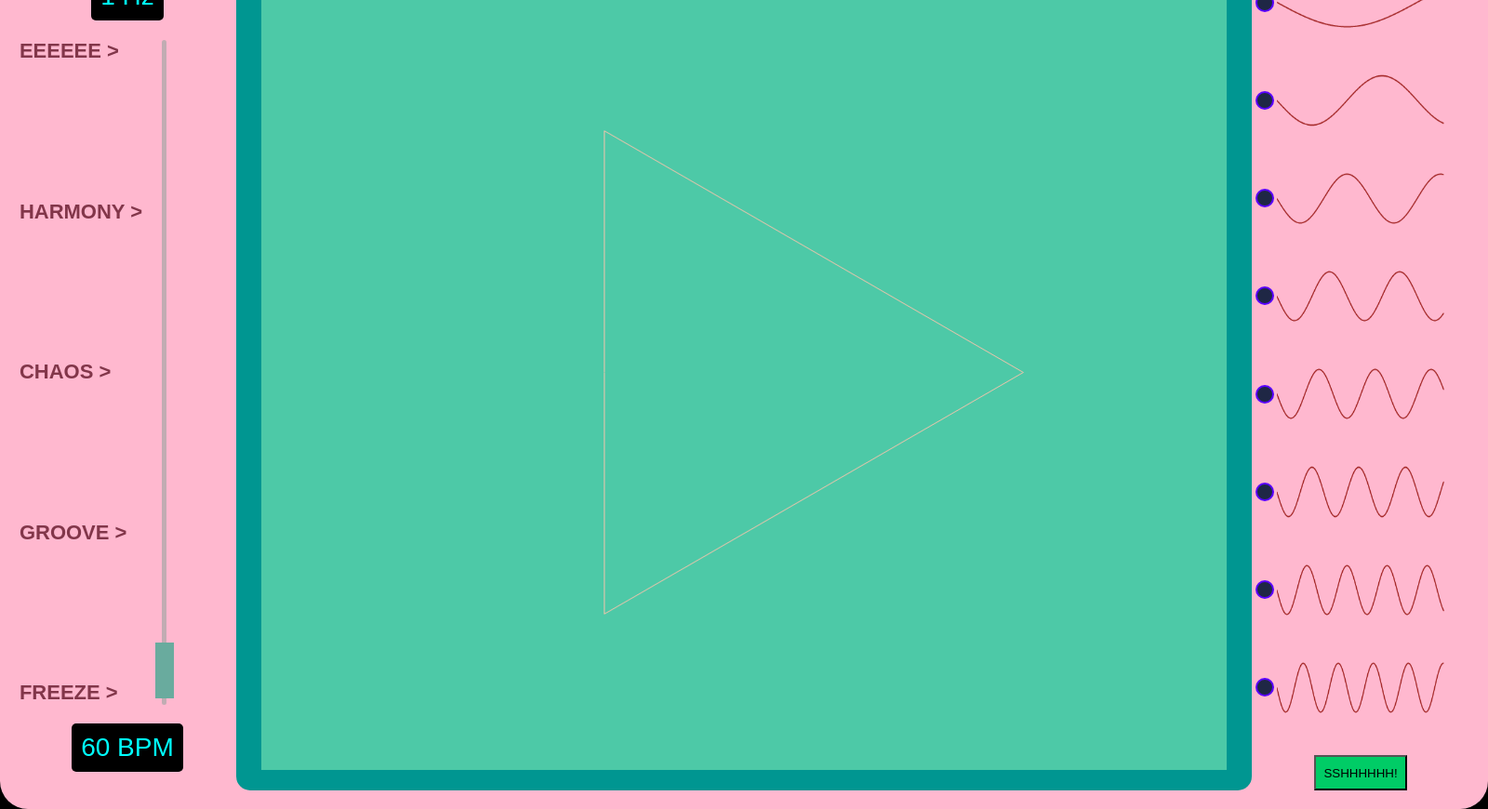
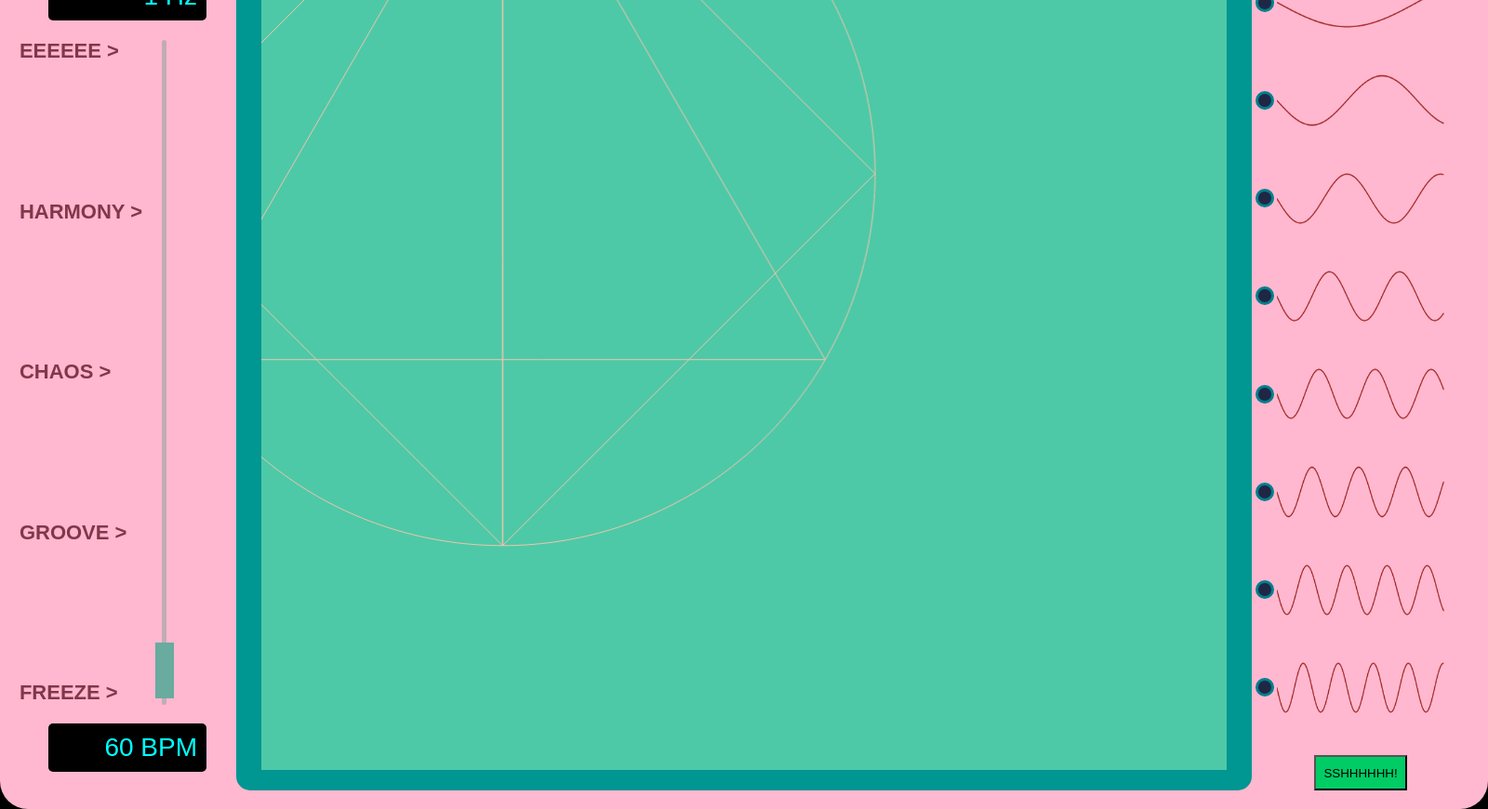
Before and after one commit to Galsh2602/polyrhythm-electron2, an Electron app: page index.html in a window 1600 px wide. Shown: the whole page at 93% size. Drawn offline with Linux system fonts and the light colour scheme.

Commit message:
i think i fixed the draw function

```diff
--- a/src/draw.js
+++ b/src/draw.js
@@ -1,21 +1,26 @@
 // draw.js
-
-export function drawPolygon(canvas, sides, radius, x, y, color) {
+export function initializeCanvas(canvas) {
+    const dpr = window.devicePixelRatio || 1;
     const ctx = canvas.getContext('2d');
-    const dpr = window.devicePixelRatio || 1;
     canvas.width = canvas.clientWidth * dpr;
     canvas.height = canvas.clientHeight * dpr;
     ctx.scale(dpr, dpr);
-
-    // Adjust x and y by dividing by dpr
-    x = canvas.width/2 ;
-    console.log(x);
-    y = canvas.height / 2;
-    console.log(y);
+}
+export function drawPolygon(canvas, sides, radius, color) {
+    const ctx = canvas.getContext('2d');
 
     ctx.save();  // Save the current state of the canvas
+    let x = canvas.width / 4;
+    let y = canvas.height / 4;
+
+    // Translate to the center of the canvas and rotate 90 degrees to the left
+    ctx.translate(x, y);
+    ctx.rotate(-Math.PI / 2);
+    ctx.translate(-x, -y);
+
     ctx.beginPath();
     ctx.strokeStyle = color;
+
     for (let i = 0; i < sides; i++) {
         const angle = (i * 2 * Math.PI) / sides;
         const px = x + radius * Math.cos(angle);
@@ -26,6 +31,7 @@ export function drawPolygon(canvas, sides, radius, x, y, color) {
             ctx.lineTo(px, py);
         }
     }
+
     ctx.closePath();
     ctx.stroke();
     ctx.restore();  // Restore the state to avoid affecting other drawings
--- a/src/mainPage.js
+++ b/src/mainPage.js
@@ -1,8 +1,9 @@
 import Overtone from './overtone.js';
 import { drawWaveOnCanvas } from './draw.js';
-import { drawPolygon } from './draw.js';
+import { drawPolygon,initializeCanvas } from './draw.js';
 document.addEventListener('DOMContentLoaded', () => {
     const Maincanvas = document.getElementById('canvas');
+    initializeCanvas(Maincanvas);
     const slider = document.getElementById('slider');
     const BPMText = document.getElementById('BPM');
     const HzText = document.getElementById('Hz');
@@ -30,9 +31,12 @@ document.addEventListener('DOMContentLoaded', () => {
     const overtones = [];
 
 
-        drawPolygon(Maincanvas, 3, 300, Maincanvas.width, Maincanvas.height, '#F3C4AC'); // Draw the polygon on the canvas
 
 
+    drawPolygon(Maincanvas, 3, 400,'#F3C4AC'); // Draw the polygon on the canvas
+    drawPolygon(Maincanvas, 360, 400,'#F3C4AC'); // Draw the polygon on the canvas
+    drawPolygon(Maincanvas, 2, 400,'#F3C4AC'); // Draw the polygon on the canvas
+    drawPolygon(Maincanvas, 4, 400,'#F3C4AC'); // Draw the polygon on the canvas
 
     // Stop all active overtones when the stop button is clicked
     stopButton.addEventListener('click', () => {
@@ -52,12 +56,14 @@ document.addEventListener('DOMContentLoaded', () => {
                 const overtone = new Overtone(i + 1, BPM, subdivisions[i], 0.1, { centerX: 200, centerY: 200, radius: 100 }, ctx);
                 overtones[i] = overtone;
                 overtone.start(); // Start the oscillator and visual animation
+
             } else {
                 // Checkbox unchecked, stop and remove the overtone
                 if (overtones[i]) {
                     overtones[i].stop(); // Stop the oscillator
                     overtones[i] = null;
                 }
+
             }
         });
     });
--- a/styles.css
+++ b/styles.css
@@ -31,6 +31,7 @@ body {
     color: #00ffff;
     background-color: #000;
     font-family: 'digital-7', sans-serif;
+    width: 150px;
     text-align: right;
     font-size: 28px;
     padding: 10px;
@@ -129,7 +130,7 @@ input[type="checkbox"] {
     appearance: none;
     user-select: none;
     background-color:rgb(31, 39, 69);
-    border: 2px solid #5900ff;
+    border: 3px solid #007F8D;
     border-radius: 10px;
 }
 input[type="checkbox"]:checked {
```
Also changed, not shown: src/animation.js (+9 -13 lines).
